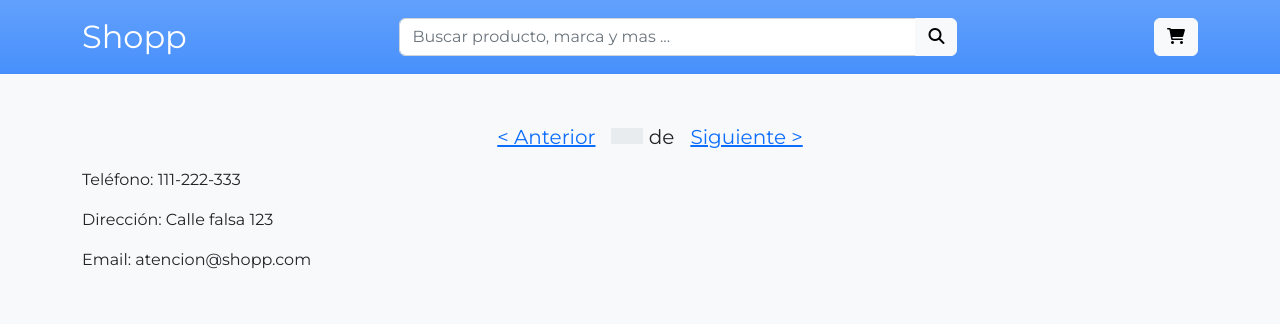
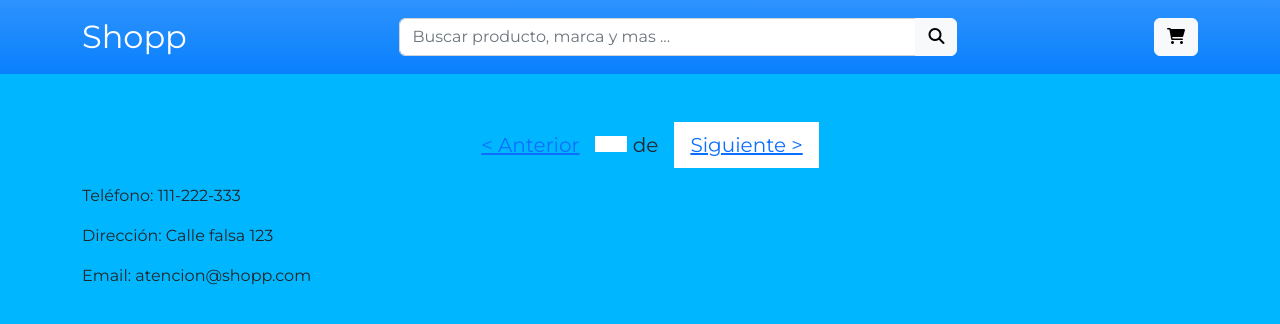
Before and after one commit to frlp-utn-ingsoft/shopp, a website: page src/views/home.html in a window 1280 px wide. Drawn offline with nearby package versions, Linux system fonts and the light colour scheme; files that its build step writes are made by us from their sources; a web font is replaced by a local one.

Commit message:
Cambio de color de fondo para mejor contraste

```diff
--- a/src/public/css/style.css
+++ b/src/public/css/style.css
@@ -3,7 +3,7 @@
 }
 
 body {
-    background-color: var(--bs-gray-100);
+    background-color: rgb(0, 183, 255);
 }
 
 .navbar-brand {
@@ -18,7 +18,13 @@ body {
 .pagination .current {
     display: inline-block;
     padding: 0.5rem 1rem;
-    background: var(--bs-gray-200);
+    background: white;
+}
+
+.pagination .pagination__next {
+    display: inline-block;
+    padding: 0.5rem 1rem;
+    background: white;
 }
 
 .pagination ul {
```
